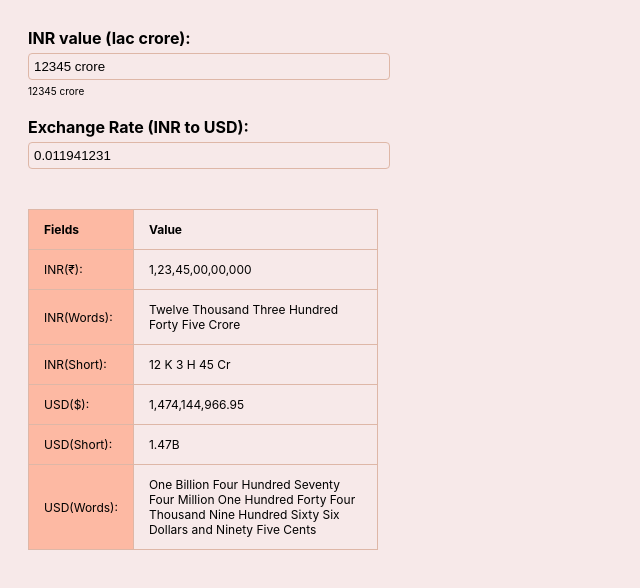
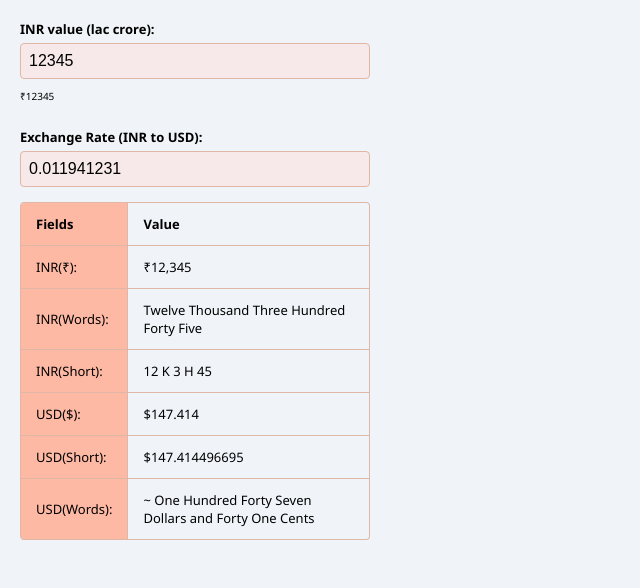
Before and after one commit to Mohit0233/currency-converter, a browser extension: page index.html in a window 1280 px wide. Shown: the whole page, without its empty margins (0-640 px from the left). Drawn offline with Linux system fonts and the light colour scheme.

Commit message:
update ui

```diff
--- a/index.html
+++ b/index.html
@@ -5,10 +5,12 @@
     <title>Currency Converter</title>
     <style>
         body {
-            font-family: -apple-system, BlinkMacSystemFont, sans-serif;
+            font-family: 'Segoe UI', Tahoma, Geneva, Verdana, sans-serif;
+            font-size: 13px;
+            background-color: #f0f4f8;
             padding: 20px;
             width: 350px;
-            background: #f7e9e9;
+            margin: 0;
         }
 
         .container {
@@ -30,33 +32,51 @@
 
         .input_curr {
             width: 100%;
-            padding: 5px;
+            font-size: 1rem;
+            padding: 0.5rem;
             border: 1px solid #deb7a7;
+            background: #f7e9e9;
+            box-sizing: border-box;
             border-radius: 4px;
-            background: #f7e9e9;
         }
 
-        p {
-            margin: 5px 0;
+
+        table {
+            border: 1px solid #deb7a7;
+            border-collapse: separate;
+            border-left: 0;
+            border-radius: 4px;
+            border-spacing: 0;
         }
 
-        /* table related css */
-        table {
-            width: 100%;
-            border-collapse: collapse;
-            margin: 25px 0;
-            font-size: 12px;
-            text-align: left;
+        thead {
+            display: table-header-group;
+            border-collapse: separate;
         }
 
         th, td {
             padding: 12px 15px;
-            border: 1px solid #deb7a7;
+            text-align: left;
+            border-left: 1px solid #deb7a7;
+        }
+
+        td {
+            border-top: 1px solid #deb7a7;
+        }
+
+        thead:first-child tr:first-child th:first-child, tbody:first-child tr:first-child td:first-child {
+            border-radius: 4px 0 0 0;
+        }
+
+        thead:last-child tr:last-child th:first-child, tbody:last-child tr:last-child td:first-child {
+            border-radius: 0 0 0 4px;
         }
 
         td:first-child, th:first-child {
-            background-color: #fdb9a3; /* Change this color as needed */
+            width: 70px;
+            background-color: #fdb9a3;
         }
+
 
     </style>
 </head>
@@ -64,7 +84,7 @@
 <div class="container">
     <div class="input_group">
         <label for="inr_input">INR value (lac crore):</label>
-        <input type="text" id="inr_input" class='input_curr' placeholder="0.00" value="12345 crore"
+        <input type="text" id="inr_input" class='input_curr' placeholder="0.00" value="12345"
                oninput="validateInput(event)">
         <p id='formatted_currency' style="font-size: 10px">----</p>
     </div>
--- a/script.js
+++ b/script.js
@@ -17,14 +17,14 @@ function submit() {
   const usdStr = document.getElementById("usd_str");
 
   let formattedCurrencyArr = reformatCurrencyArray(inputINR);
-  formattedCurrencyTag.innerText = formattedCurrencyArr.join(' ');
+  formattedCurrencyTag.innerText = '₹' + formattedCurrencyArr.join(' ');
   let intINRValue = inrWordsToNumber(formattedCurrencyArr);
-  inrWithComma.innerText = commaINStandard(intINRValue)
+  inrWithComma.innerText = '₹' + commaINStandard(intINRValue)
   inrStr.innerText = inrToWords(intINRValue);
   inrStrNumericShort.innerText = inrToWords(intINRValue, true, true);
   const outputUSD = intINRValue * exchangeRate;
-  absUsd.innerHTML = commaUSStandard(outputUSD)
-  shortUsd.innerHTML = convertToInternationalCurrencySystem(outputUSD)
+  absUsd.innerHTML = '$' + commaUSStandard(outputUSD)
+  shortUsd.innerHTML = '$' + convertToInternationalCurrencySystem(outputUSD)
   usdStr.innerHTML = convertDollarsAndCents(outputUSD);
 }
 
```
